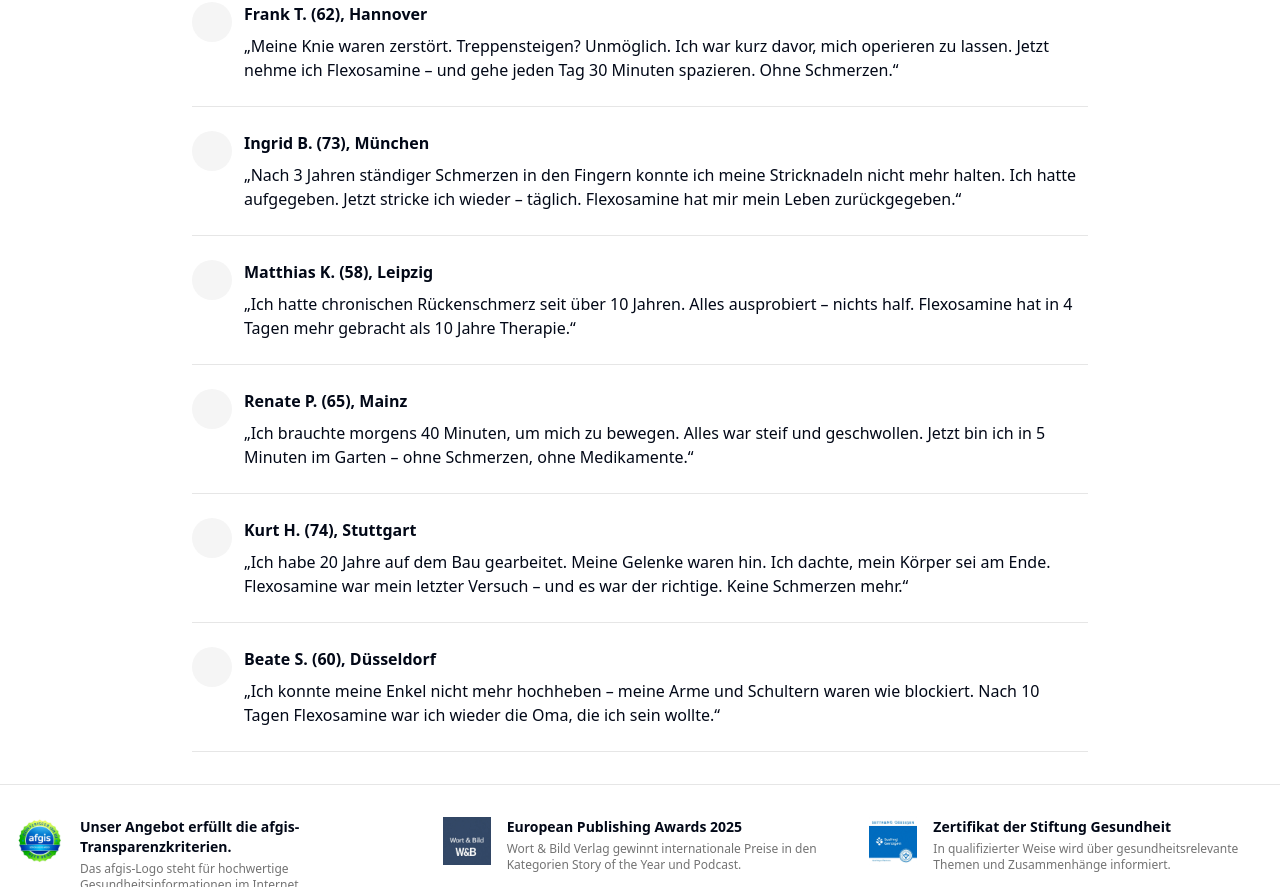
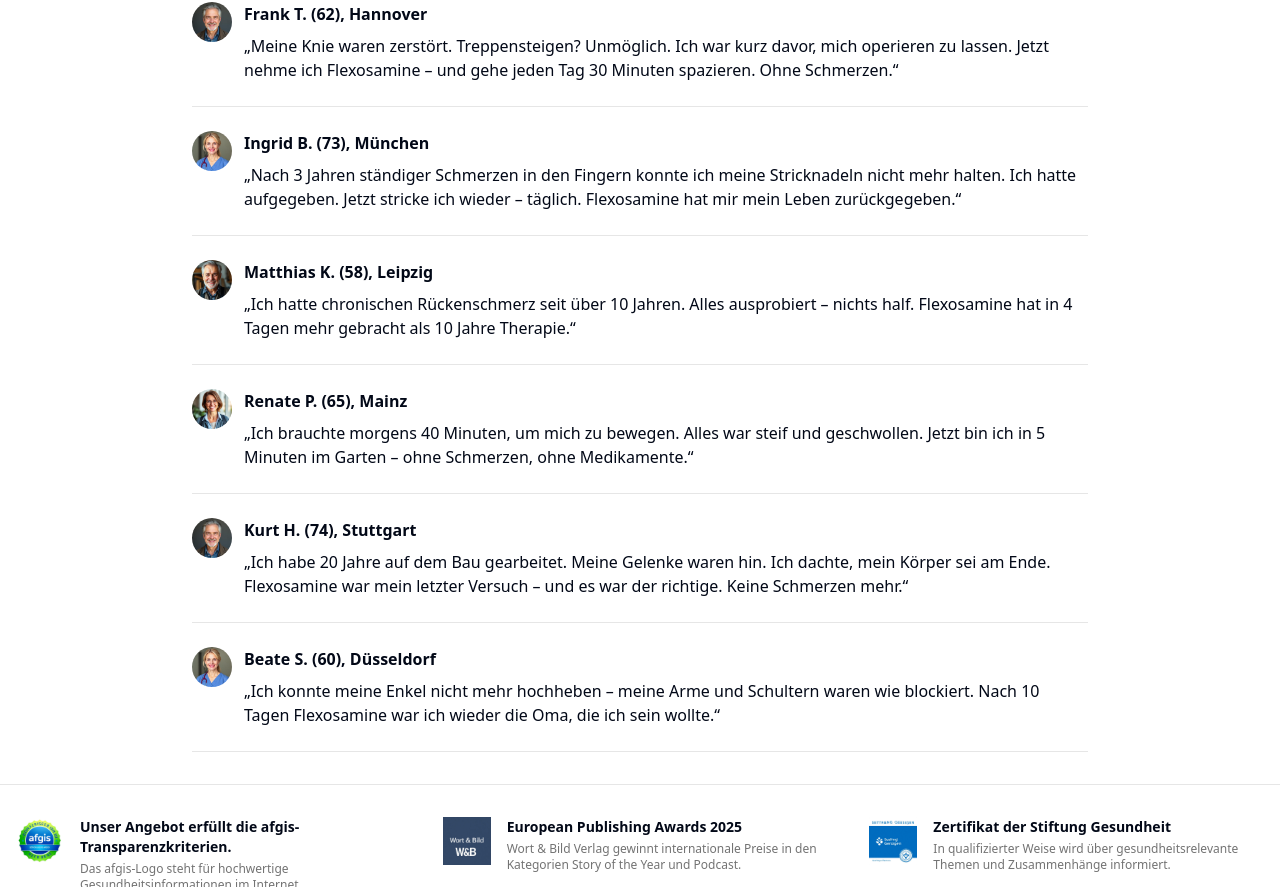
Before and after one commit to gefestu8/health-layout-replicate, a React (Vite) app: page / in a window 1280 px wide. Shown: the part 7154-8041 px from the top of the page. Built offline with nearby package versions, Linux system fonts and the light colour scheme.

Commit message:
Add avatars to testimonials
Add avatars to testimonials by updating the `Testimonial` component to include an `avatar` prop and modifying the testimonial data to include avatar image paths.

```diff
--- a/src/pages/Article.tsx
+++ b/src/pages/Article.tsx
@@ -302,8 +302,7 @@ const Article = () => {
 
               <div className="border-b border-border pb-6">
                 <div className="flex items-start gap-3">
-                  {/* You can add a placeholder image here */}
-                  <div className="w-10 h-10 rounded-full bg-muted"></div>
+                  <img src={hansImage} alt="Frank T." className="w-10 h-10 rounded-full object-cover" />
                   <div className="flex-1">
                     <div className="flex items-center gap-2 mb-2">
                       <span className="font-semibold text-foreground">Frank T. (62), Hannover</span>
@@ -317,8 +316,7 @@ const Article = () => {
 
               <div className="border-b border-border pb-6">
                 <div className="flex items-start gap-3">
-                  {/* You can add a placeholder image here */}
-                  <div className="w-10 h-10 rounded-full bg-muted"></div>
+                  <img src={monikaImage} alt="Ingrid B." className="w-10 h-10 rounded-full object-cover" />
                   <div className="flex-1">
                     <div className="flex items-center gap-2 mb-2">
                       <span className="font-semibold text-foreground">Ingrid B. (73), München</span>
@@ -332,8 +330,7 @@ const Article = () => {
 
               <div className="border-b border-border pb-6">
                 <div className="flex items-start gap-3">
-                  {/* You can add a placeholder image here */}
-                  <div className="w-10 h-10 rounded-full bg-muted"></div>
+                  <img src={klausImage} alt="Matthias K." className="w-10 h-10 rounded-full object-cover" />
                   <div className="flex-1">
                     <div className="flex items-center gap-2 mb-2">
                       <span className="font-semibold text-foreground">Matthias K. (58), Leipzig</span>
@@ -347,8 +344,7 @@ const Article = () => {
 
               <div className="border-b border-border pb-6">
                 <div className="flex items-start gap-3">
-                  {/* You can add a placeholder image here */}
-                  <div className="w-10 h-10 rounded-full bg-muted"></div>
+                  <img src={sabineImage} alt="Renate P." className="w-10 h-10 rounded-full object-cover" />
                   <div className="flex-1">
                     <div className="flex items-center gap-2 mb-2">
                       <span className="font-semibold text-foreground">Renate P. (65), Mainz</span>
@@ -362,8 +358,7 @@ const Article = () => {
 
               <div className="border-b border-border pb-6">
                 <div className="flex items-start gap-3">
-                  {/* You can add a placeholder image here */}
-                  <div className="w-10 h-10 rounded-full bg-muted"></div>
+                  <img src={hansImage} alt="Kurt H." className="w-10 h-10 rounded-full object-cover" />
                   <div className="flex-1">
                     <div className="flex items-center gap-2 mb-2">
                       <span className="font-semibold text-foreground">Kurt H. (74), Stuttgart</span>
@@ -377,8 +372,7 @@ const Article = () => {
 
               <div className="border-b border-border pb-6">
                 <div className="flex items-start gap-3">
-                  {/* You can add a placeholder image here */}
-                  <div className="w-10 h-10 rounded-full bg-muted"></div>
+                  <img src={monikaImage} alt="Beate S." className="w-10 h-10 rounded-full object-cover" />
                   <div className="flex-1">
                     <div className="flex items-center gap-2 mb-2">
                       <span className="font-semibold text-foreground">Beate S. (60), Düsseldorf</span>
```
